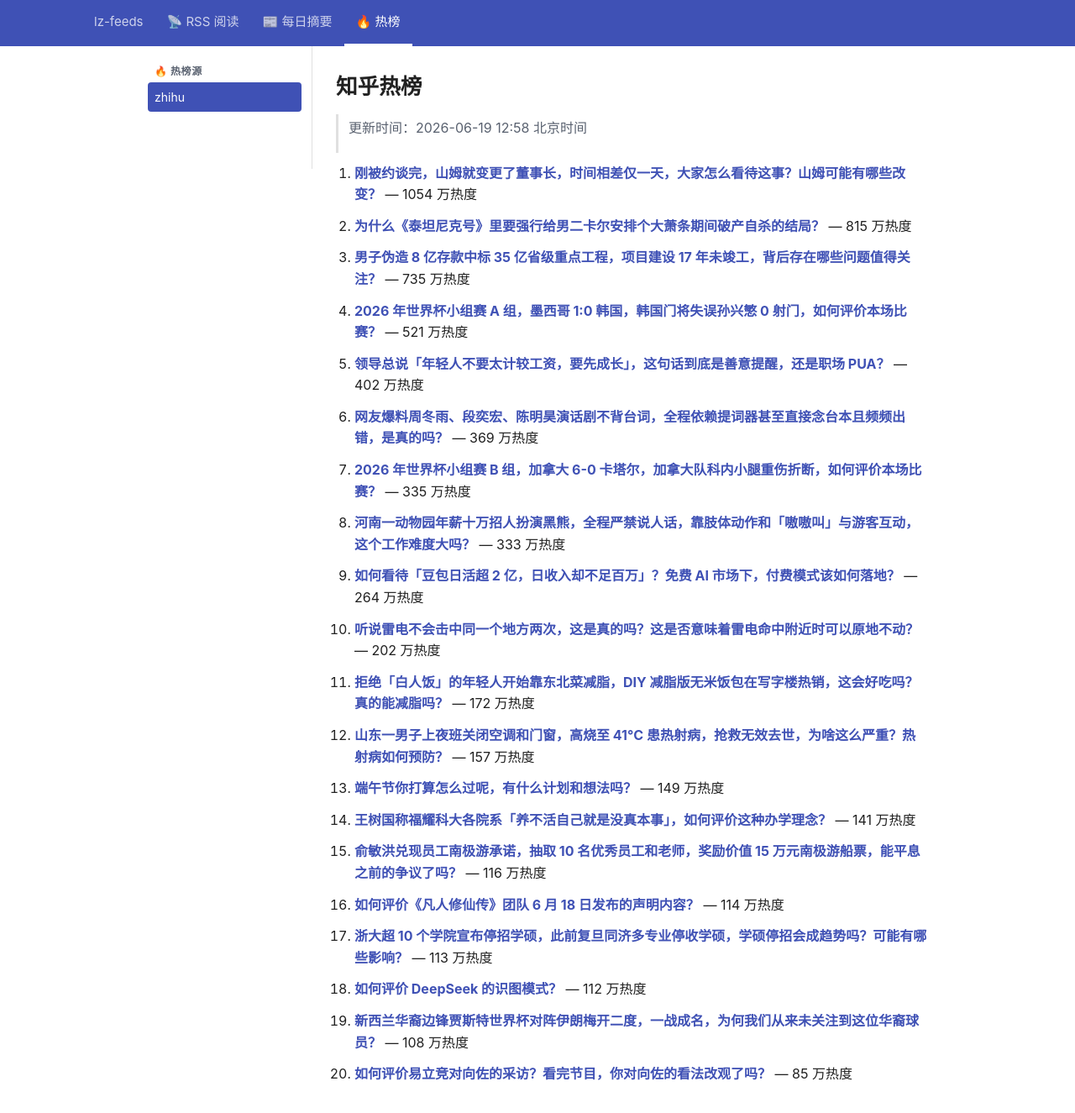
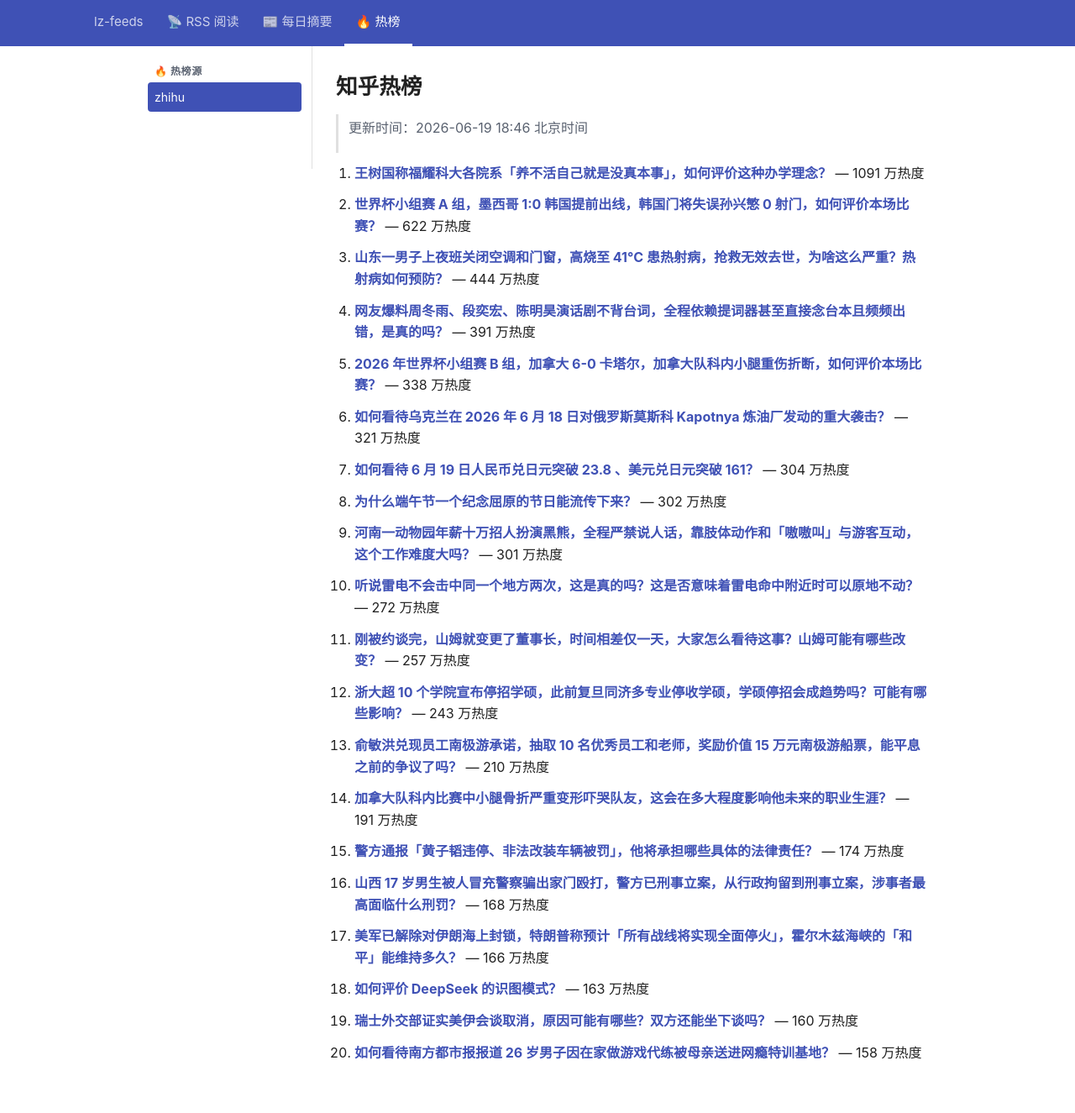
Before and after one commit to lizhang0101/lz-feeds, a Jekyll site: the page built from _hotlist/zhihu.md, in a window 1280 px wide and 1356 px high. Shown: the top 1325 px of the window at 84% size. Built offline with Jekyll 4.4.1, drawn with Linux system fonts in a browser that asks for light colours.

Commit message:
hotlist: 2026-06-19T10:46Z

```diff
--- a/_hotlist/zhihu.md
+++ b/_hotlist/zhihu.md
@@ -1,48 +1,48 @@
 ---
-updated: 2026-06-19 12:58 北京时间
+updated: 2026-06-19 18:46 北京时间
 count: 20
 ---
 
 # 知乎热榜
 
-> 更新时间：2026-06-19 12:58 北京时间
+> 更新时间：2026-06-19 18:46 北京时间
 
-1. **[刚被约谈完，山姆就变更了董事长，时间相差仅一天，大家怎么看待这事？山姆可能有哪些改变？](https://www.zhihu.com/question/2050349390083232343)** — 1054 万热度
+1. **[王树国称福耀科大各院系「养不活自己就是没真本事」，如何评价这种办学理念？](https://www.zhihu.com/question/2051039980940682412)** — 1091 万热度
 
-2. **[为什么《泰坦尼克号》里要强行给男二卡尔安排个大萧条期间破产自杀的结局？](https://www.zhihu.com/question/2050940396734361925)** — 815 万热度
+2. **[世界杯小组赛 A 组，墨西哥 1:0 韩国提前出线，韩国门将失误孙兴慜 0 射门，如何评价本场比赛？](https://www.zhihu.com/question/2050229431092733522)** — 622 万热度
 
-3. **[男子伪造 8 亿存款中标 35 亿省级重点工程，项目建设 17 年未竣工，背后存在哪些问题值得关注？](https://www.zhihu.com/question/2050848213901505123)** — 735 万热度
+3. **[山东一男子上夜班关闭空调和门窗，高烧至 41°C 患热射病，抢救无效去世，为啥这么严重？热射病如何预防？](https://www.zhihu.com/question/2047329194447745310)** — 444 万热度
 
-4. **[2026 年世界杯小组赛 A 组，墨西哥 1:0 韩国，韩国门将失误孙兴慜 0 射门，如何评价本场比赛？](https://www.zhihu.com/question/2050229431092733522)** — 521 万热度
+4. **[网友爆料周冬雨、段奕宏、陈明昊演话剧不背台词，全程依赖提词器甚至直接念台本且频频出错，是真的吗？](https://www.zhihu.com/question/2050931331446436682)** — 391 万热度
 
-5. **[领导总说「年轻人不要太计较工资，要先成长」，这句话到底是善意提醒，还是职场 PUA？](https://www.zhihu.com/question/2043701576947201481)** — 402 万热度
+5. **[2026 年世界杯小组赛 B 组，加拿大 6-0 卡塔尔，加拿大队科内小腿重伤折断，如何评价本场比赛？](https://www.zhihu.com/question/2050229300993814782)** — 338 万热度
 
-6. **[网友爆料周冬雨、段奕宏、陈明昊演话剧不背台词，全程依赖提词器甚至直接念台本且频频出错，是真的吗？](https://www.zhihu.com/question/2050931331446436682)** — 369 万热度
+6. **[如何看待乌克兰在 2026 年 6 月 18 日对俄罗斯莫斯科 Kapotnya 炼油厂发动的重大袭击？](https://www.zhihu.com/question/2051068366954276096)** — 321 万热度
 
-7. **[2026 年世界杯小组赛 B 组，加拿大 6-0 卡塔尔，加拿大队科内小腿重伤折断，如何评价本场比赛？](https://www.zhihu.com/question/2050229300993814782)** — 335 万热度
+7. **[如何看待 6 月 19 日人民币兑日元突破 23.8 、美元兑日元突破 161？](https://www.zhihu.com/question/2051265976675604351)** — 304 万热度
 
-8. **[河南一动物园年薪十万招人扮演黑熊，全程严禁说人话，靠肢体动作和「嗷嗷叫」与游客互动，这个工作难度大吗？](https://www.zhihu.com/question/2050284726062264666)** — 333 万热度
+8. **[为什么端午节一个纪念屈原的节日能流传下来？](https://www.zhihu.com/question/2027908688581522705)** — 302 万热度
 
-9. **[如何看待「豆包日活超 2 亿，日收入却不足百万」？免费 AI 市场下，付费模式该如何落地？](https://www.zhihu.com/question/2050289332632790558)** — 264 万热度
+9. **[河南一动物园年薪十万招人扮演黑熊，全程严禁说人话，靠肢体动作和「嗷嗷叫」与游客互动，这个工作难度大吗？](https://www.zhihu.com/question/2050284726062264666)** — 301 万热度
 
-10. **[听说雷电不会击中同一个地方两次，这是真的吗？这是否意味着雷电命中附近时可以原地不动？](https://www.zhihu.com/question/2036184365005280074)** — 202 万热度
+10. **[听说雷电不会击中同一个地方两次，这是真的吗？这是否意味着雷电命中附近时可以原地不动？](https://www.zhihu.com/question/2036184365005280074)** — 272 万热度
 
-11. **[拒绝「白人饭」的年轻人开始靠东北菜减脂，DIY 减脂版无米饭包在写字楼热销，这会好吃吗？真的能减脂吗？](https://www.zhihu.com/question/2032495287537751133)** — 172 万热度
+11. **[刚被约谈完，山姆就变更了董事长，时间相差仅一天，大家怎么看待这事？山姆可能有哪些改变？](https://www.zhihu.com/question/2050349390083232343)** — 257 万热度
 
-12. **[山东一男子上夜班关闭空调和门窗，高烧至 41°C 患热射病，抢救无效去世，为啥这么严重？热射病如何预防？](https://www.zhihu.com/question/2047329194447745310)** — 157 万热度
+12. **[浙大超 10 个学院宣布停招学硕，此前复旦同济多专业停收学硕，学硕停招会成趋势吗？可能有哪些影响？](https://www.zhihu.com/question/2050939658821793786)** — 243 万热度
 
-13. **[端午节你打算怎么过呢，有什么计划和想法吗？](https://www.zhihu.com/question/1910339569343260564)** — 149 万热度
+13. **[俞敏洪兑现员工南极游承诺，抽取 10 名优秀员工和老师，奖励价值 15 万元南极游船票，能平息之前的争议了吗？](https://www.zhihu.com/question/2050896022138787675)** — 210 万热度
 
-14. **[王树国称福耀科大各院系「养不活自己就是没真本事」，如何评价这种办学理念？](https://www.zhihu.com/question/2051039980940682412)** — 141 万热度
+14. **[加拿大队科内比赛中小腿骨折严重变形吓哭队友，这会在多大程度影响他未来的职业生涯？](https://www.zhihu.com/question/2051213403557819287)** — 191 万热度
 
-15. **[俞敏洪兑现员工南极游承诺，抽取 10 名优秀员工和老师，奖励价值 15 万元南极游船票，能平息之前的争议了吗？](https://www.zhihu.com/question/2050896022138787675)** — 116 万热度
+15. **[警方通报「黄子韬违停、非法改装车辆被罚」，他将承担哪些具体的法律责任？](https://www.zhihu.com/question/2051324058596110444)** — 174 万热度
 
-16. **[如何评价《凡人修仙传》团队 6 月 18 日发布的声明内容？](https://www.zhihu.com/question/2051002779523618174)** — 114 万热度
+16. **[山西 17 岁男生被人冒充警察骗出家门殴打，警方已刑事立案，从行政拘留到刑事立案，涉事者最高面临什么刑罚？](https://www.zhihu.com/question/2051207721265750101)** — 168 万热度
 
-17. **[浙大超 10 个学院宣布停招学硕，此前复旦同济多专业停收学硕，学硕停招会成趋势吗？可能有哪些影响？](https://www.zhihu.com/question/2050939658821793786)** — 113 万热度
+17. **[美军已解除对伊朗海上封锁，特朗普称预计「所有战线将实现全面停火」，霍尔木兹海峡的「和平」能维持多久？](https://www.zhihu.com/question/2051222502768992382)** — 166 万热度
 
-18. **[如何评价 DeepSeek 的识图模式？](https://www.zhihu.com/question/2032903059739767247)** — 112 万热度
+18. **[如何评价 DeepSeek 的识图模式？](https://www.zhihu.com/question/2032903059739767247)** — 163 万热度
 
-19. **[新西兰华裔边锋贾斯特世界杯对阵伊朗梅开二度，一战成名，为何我们从来未关注到这位华裔球员？](https://www.zhihu.com/question/2050210872241476932)** — 108 万热度
+19. **[瑞士外交部证实美伊会谈取消，原因可能有哪些？双方还能坐下谈吗？](https://www.zhihu.com/question/2051280034514429417)** — 160 万热度
 
-20. **[如何评价易立竞对向佐的采访？看完节目，你对向佐的看法改观了吗？](https://www.zhihu.com/question/2050536061982308143)** — 85 万热度
+20. **[如何看待南方都市报报道 26 岁男子因在家做游戏代练被母亲送进网瘾特训基地？](https://www.zhihu.com/question/2050949678271656137)** — 158 万热度
```
